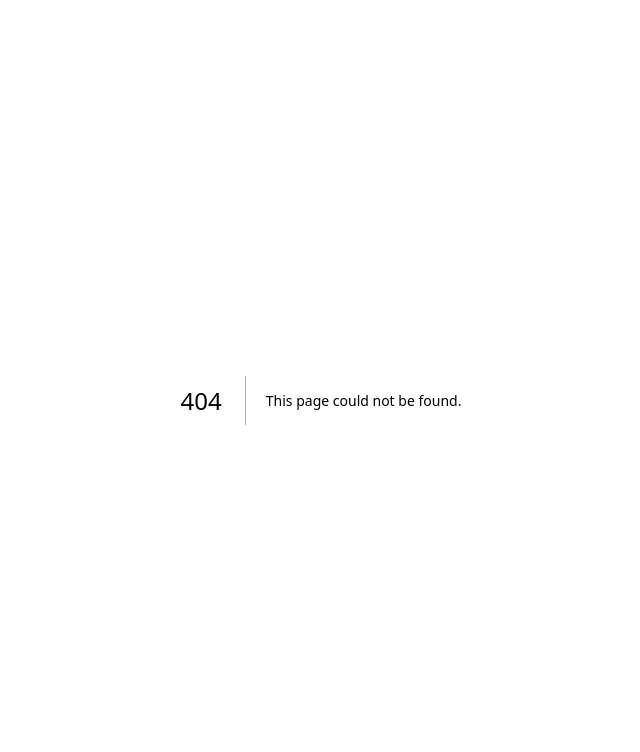
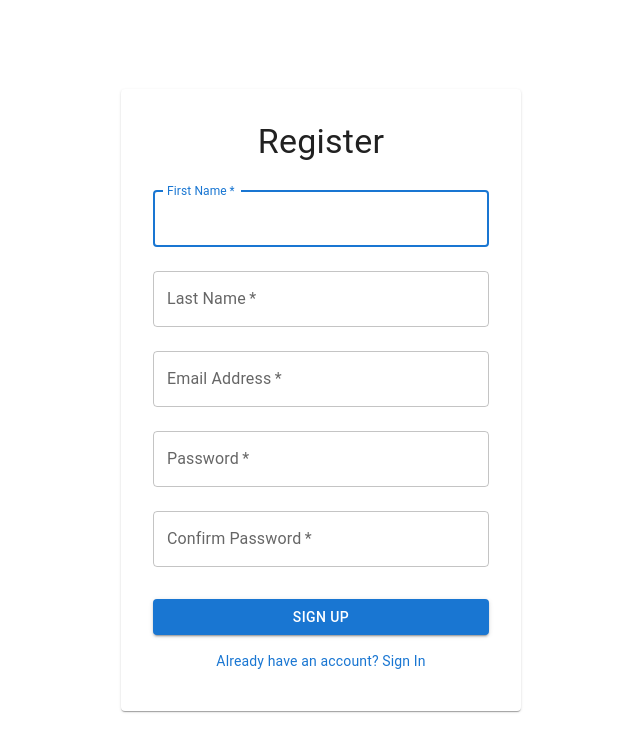
Before and after one commit to Manishasubburajs/mcq-exam-portal, a Next.js app: page /register in a window 1280 px wide. Before the commit this address had no page. Shown: the top 752 px of the page, without its empty margins (319-959 px from the left). Built offline with nearby package versions, Linux system fonts and the light colour scheme.

Commit message:
first commit

```diff
--- a/src/app/layout.tsx
+++ b/src/app/layout.tsx
@@ -1,5 +1,6 @@
 import type { Metadata } from "next";
 import { Geist, Geist_Mono } from "next/font/google";
+import Providers from './providers';
 import "./globals.css";
 
 const geistSans = Geist({
@@ -13,8 +14,8 @@ const geistMono = Geist_Mono({
 });
 
 export const metadata: Metadata = {
-  title: "Create Next App",
-  description: "Generated by create next app",
+  title: "Login App",
+  description: "Login and Registration App",
 };
 
 export default function RootLayout({
@@ -25,7 +26,9 @@ export default function RootLayout({
   return (
     <html lang="en">
       <body className={`${geistSans.variable} ${geistMono.variable}`}>
-        {children}
+        <Providers>
+          {children}
+        </Providers>
       </body>
     </html>
   );
--- /dev/null
+++ b/src/app/providers.tsx
@@ -0,0 +1,15 @@
+'use client';
+
+import { ThemeProvider, createTheme } from '@mui/material/styles';
+import CssBaseline from '@mui/material/CssBaseline';
+
+const theme = createTheme();
+
+export default function Providers({ children }: { children: React.ReactNode }) {
+  return (
+    <ThemeProvider theme={theme}>
+      <CssBaseline />
+      {children}
+    </ThemeProvider>
+  );
+}
--- /dev/null
+++ b/src/app/register/page.tsx
@@ -0,0 +1,118 @@
+'use client';
+
+import { useState } from 'react';
+import Link from 'next/link';
+import {
+  Box,
+  Card,
+  CardContent,
+  TextField,
+  Button,
+  Typography,
+  Container,
+} from '@mui/material';
+
+export default function Register() {
+  const [firstName, setFirstName] = useState('');
+  const [lastName, setLastName] = useState('');
+  const [email, setEmail] = useState('');
+  const [password, setPassword] = useState('');
+  const [confirmPassword, setConfirmPassword] = useState('');
+
+  const handleRegister = () => {
+    // Placeholder for register logic
+    if (password !== confirmPassword) {
+      alert('Passwords do not match');
+      return;
+    }
+    console.log('Register:', { firstName, lastName, email, password });
+  };
+
+  return (
+    <Container maxWidth="sm" sx={{ display: 'flex', justifyContent: 'center', alignItems: 'center', minHeight: '100vh' }}>
+      <Card sx={{ width: '100%', maxWidth: 400, p: 2 }}>
+        <CardContent>
+          <Typography variant="h4" component="h1" gutterBottom align="center">
+            Register
+          </Typography>
+          <Box component="form" sx={{ mt: 1 }}>
+            <TextField
+              margin="normal"
+              required
+              fullWidth
+              id="firstName"
+              label="First Name"
+              name="firstName"
+              autoComplete="given-name"
+              autoFocus
+              value={firstName}
+              onChange={(e) => setFirstName(e.target.value)}
+            />
+            <TextField
+              margin="normal"
+              required
+              fullWidth
+              id="lastName"
+              label="Last Name"
+              name="lastName"
+              autoComplete="family-name"
+              value={lastName}
+              onChange={(e) => setLastName(e.target.value)}
+            />
+            <TextField
+              margin="normal"
+              required
+              fullWidth
+              id="email"
+              label="Email Address"
+              name="email"
+              autoComplete="email"
+              value={email}
+              onChange={(e) => setEmail(e.target.value)}
+            />
+            <TextField
+              margin="normal"
+              required
+              fullWidth
+              name="password"
+              label="Password"
+              type="password"
+              id="password"
+              autoComplete="new-password"
+              value={password}
+              onChange={(e) => setPassword(e.target.value)}
+            />
+            <TextField
+              margin="normal"
+              required
+              fullWidth
+              name="confirmPassword"
+              label="Confirm Password"
+              type="password"
+              id="confirmPassword"
+              autoComplete="new-password"
+              value={confirmPassword}
+              onChange={(e) => setConfirmPassword(e.target.value)}
+            />
+            <Button
+              type="button"
+              fullWidth
+              variant="contained"
+              sx={{ mt: 3, mb: 2 }}
+              onClick={handleRegister}
+            >
+              Sign Up
+            </Button>
+            <Box sx={{ textAlign: 'center' }}>
+              <Link href="/" style={{ textDecoration: 'none' }}>
+                <Typography variant="body2" color="primary">
+                  Already have an account? Sign In
+                </Typography>
+              </Link>
+            </Box>
+          </Box>
+        </CardContent>
+      </Card>
+    </Container>
+  );
+}
```
Also changed, not shown: package.json (+7 -4 lines), src/app/page.tsx (+91 -90 lines), 2 other files (tests, documents, lock files or other folders).
